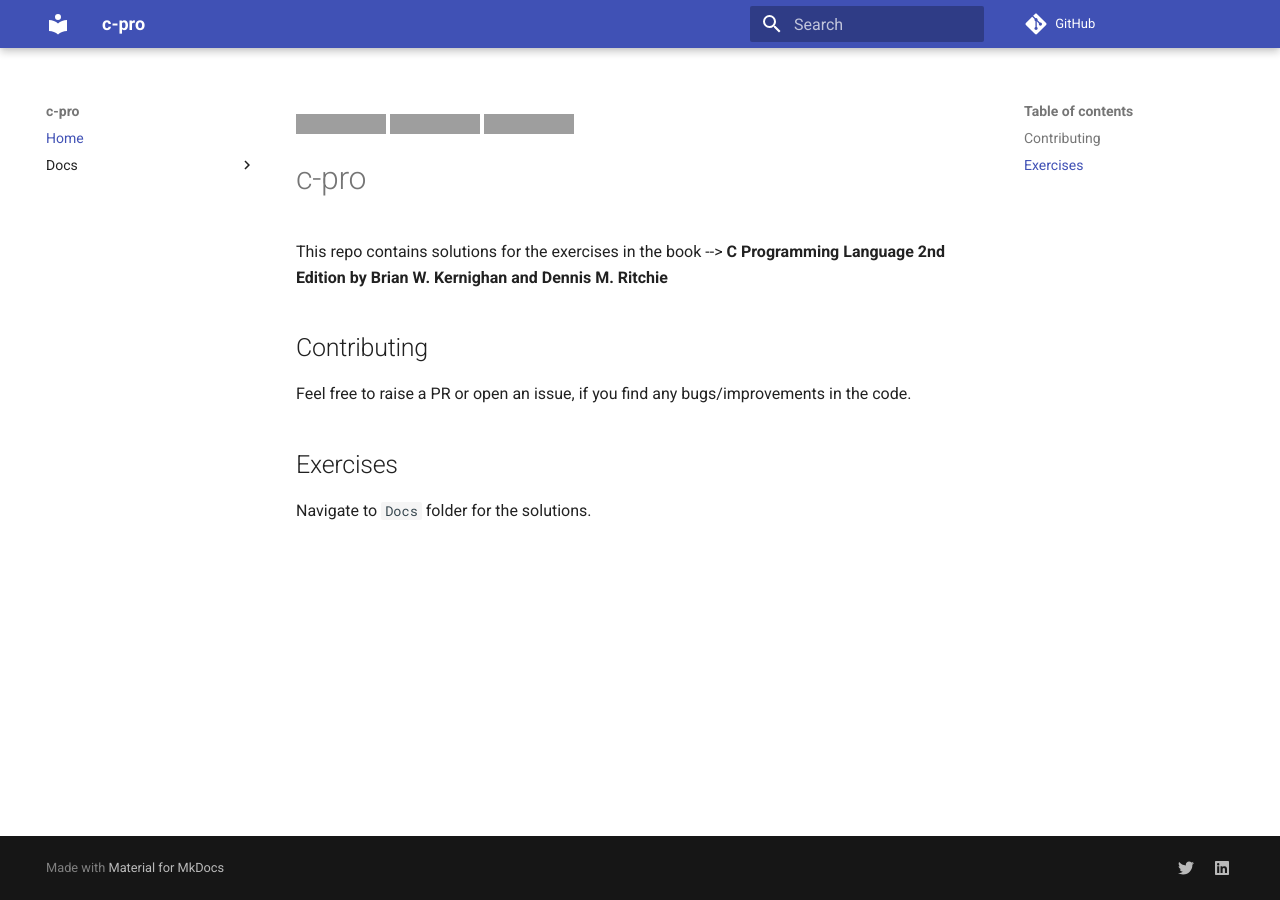
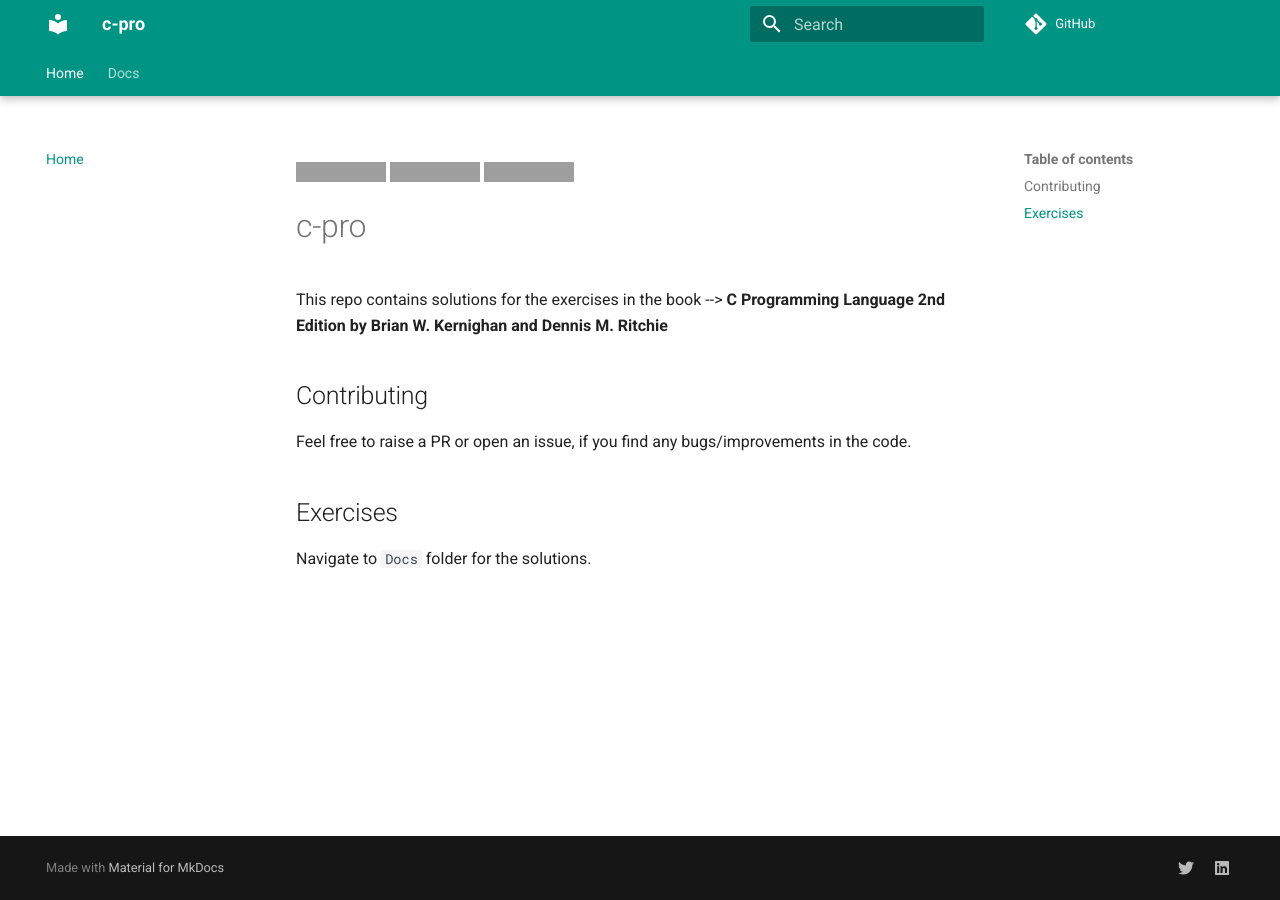
Before and after one commit to Karthik-d-k/c-pro, an MkDocs documentation site: the page built from docs/index.md, in a window 1280 px wide. Built offline with MkDocs 1.6.1 and Material for MkDocs 9.7.7, drawn with Linux system fonts in a browser that asks for light colours; comment, search, counter and statistics services are not loaded; grey boxes are pictures that could not be loaded.

Commit message:
Update mkdocs.yml

```diff
--- a/mkdocs.yml
+++ b/mkdocs.yml
@@ -1,6 +1,17 @@
 site_name: c-pro
 theme:
   name: material
+  palette:
+    primary: teal
+    accent: light green
+  features:
+    - navigation.tabs
+    - navigation.tabs.sticky
+    - navigation.expand
+    - navigation.top
+plugins:
+  - search
+
 repo_url: https://github.com/Karthik-d-k/c-pro
 markdown_extensions:
   - pymdownx.highlight:
```
